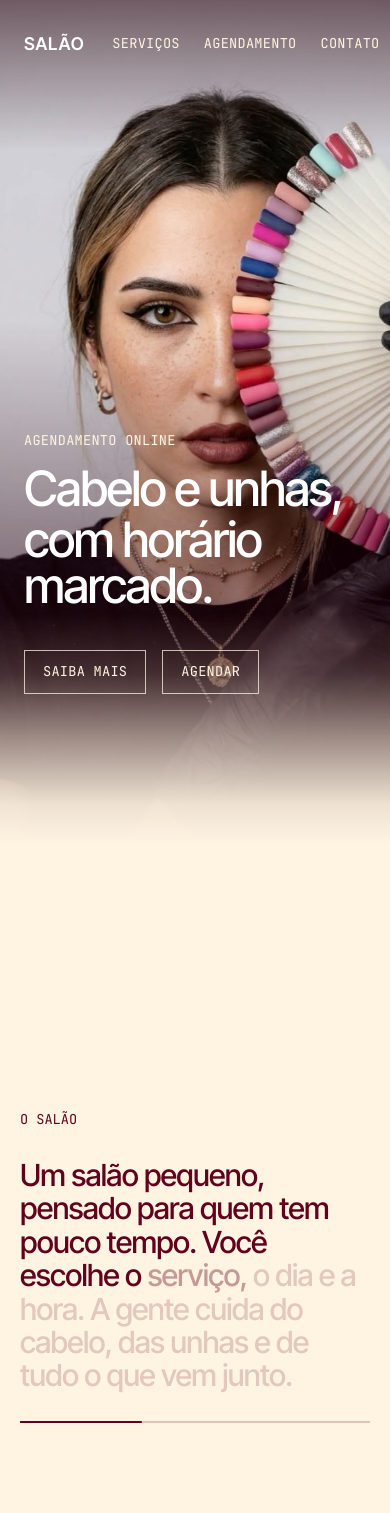
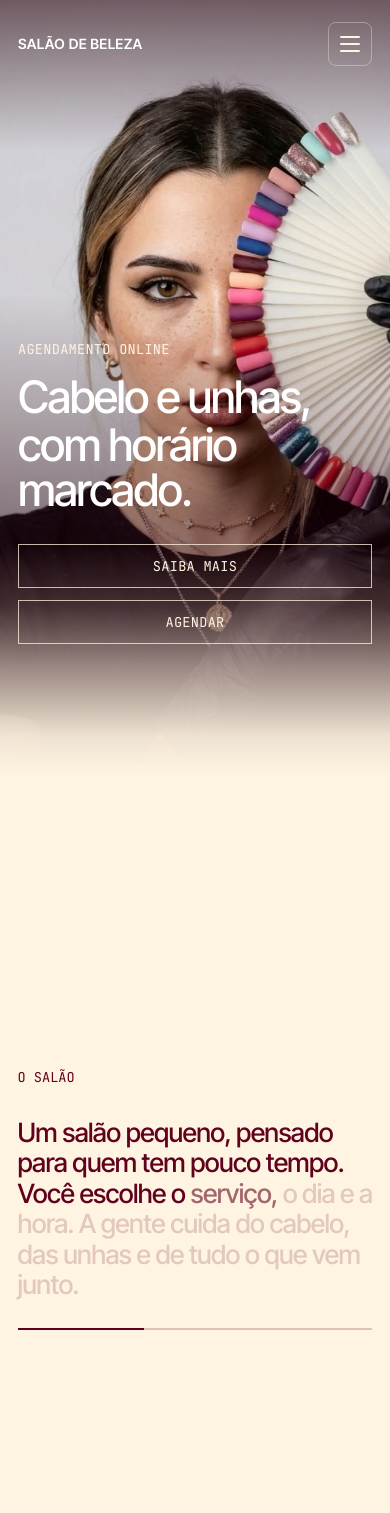
Before and after one commit to EvelynCostal/SalaoDeBeleza, a Spring Boot app: page / in a window 390 px wide. Shown: the top 1513 px of the page. Run offline with Spring Boot 4, Linux system fonts and the light colour scheme.

Commit message:
responsividade

```diff
--- a/salaoBeleza/src/main/resources/static/index.html
+++ b/salaoBeleza/src/main/resources/static/index.html
@@ -13,14 +13,20 @@
 <body>
 
     <header>
-        <nav>
-            <a class="marca" href="#">Salão<span class="resto"> de Beleza</span></a>
-            <ul>
+        <nav aria-label="Navegação principal">
+            <a href="#" class="marca">Salão<span class="resto"> de Beleza</span></a>
+
+            <button type="button" class="menu-toggle" aria-label="Abrir menu" aria-expanded="false" aria-controls="menu-navegacao">
+                <span></span>
+                <span></span>
+                <span></span>
+            </button>
+
+            <ul id="menu-navegacao">
                 <li><a href="#servicos">Serviços</a></li>
-                <li><a href="#agendamento">Agendamento</a></li>
+                <li><a href="#agendamento">Agendar</a></li>
                 <li><a href="#contato">Contato</a></li>
             </ul>
-            <a class="cta" href="#agendamento">Agendar</a>
         </nav>
 
         <div class="hero">
--- a/salaoBeleza/src/main/resources/static/script.js
+++ b/salaoBeleza/src/main/resources/static/script.js
@@ -1,5 +1,7 @@
 const form = document.getElementById('formAgendamento');
 const mensagem = document.getElementById('mensagem');
+const menuToggle = document.querySelector('.menu-toggle');
+const navMenu = document.querySelector('nav ul');
 
 form.addEventListener('submit', async (e) => {
     e.preventDefault();
@@ -36,3 +38,21 @@ form.addEventListener('submit', async (e) => {
         console.error('Erro:', error);
     }
 });
+
+if (menuToggle && navMenu) {
+    menuToggle.addEventListener('click', () => {
+        const aberto = navMenu.classList.toggle('aberto');
+        menuToggle.classList.toggle('ativo', aberto);
+        menuToggle.setAttribute('aria-expanded', aberto);
+        menuToggle.setAttribute('aria-label', aberto ? 'Fechar menu' : 'Abrir menu');
+    });
+
+    navMenu.querySelectorAll('a').forEach((link) => {
+        link.addEventListener('click', () => {
+            navMenu.classList.remove('aberto');
+            menuToggle.classList.remove('ativo');
+            menuToggle.setAttribute('aria-expanded', 'false');
+            menuToggle.setAttribute('aria-label', 'Abrir menu');
+        });
+    });
+};
--- a/salaoBeleza/src/main/resources/static/style.css
+++ b/salaoBeleza/src/main/resources/static/style.css
@@ -16,14 +15,14 @@
     --fonte-titulo: 'Fraunces', Georgia, 'Times New Roman', serif;
     --fonte-corpo: 'Plus Jakarta Sans', 'Segoe UI', system-ui, sans-serif;
     --largura: 1080px;
-    --margem: clamp(20px, 5vw, 40px);
+    --margem: clamp(16px, 4.5vw, 40px);
     --ease: cubic-bezier(0.2, 0.7, 0.2, 1);
     --fonte-hero: 'Inter Tight', 'Helvetica Neue', Arial, sans-serif;
     --fonte-mono: 'JetBrains Mono', ui-monospace, 'SFMono-Regular', Menlo, monospace;
 }
 
-* { box-sizing: border-box; margin: 0; padding: 0; }
-html { scroll-behavior: smooth; }
+*, *::before, *::after { box-sizing: border-box; margin: 0; padding: 0; }
+html { scroll-behavior: smooth; overflow-x: clip; }
 
 body {
     font-family: var(--fonte-corpo);
@@ -31,6 +30,7 @@ body {
     color: var(--texto);
     line-height: 1.6;
     min-height: 100vh;
+    overflow-x: clip;
     -webkit-font-smoothing: antialiased;
 }
 
@@ -77,7 +76,8 @@ nav {
     z-index: 2;
     display: flex;
     align-items: center;
-    gap: 40px;
+    justify-content: space-between;
+    gap: 24px;
     padding: 14px 32px 0;
     min-height: 76px;
     font-family: var(--fonte-mono);
@@ -93,14 +93,21 @@ nav a {
     min-height: 44px;
     color: var(--fundo);
     text-decoration: none;
+    white-space: nowrap;
 }
 
-nav ul { list-style: none; display: flex; gap: 32px; margin-left: auto; }
+nav ul {
+    list-style: none;
+    display: flex;
+    align-items: center;
+    flex-wrap: wrap;
+    gap: 32px;
+    margin-left: auto;
+}
 
 nav .marca {
     gap: 0.28em;
     color: #fff;
-    white-space: nowrap;
     font-family: var(--fonte-hero);
     font-size: 1.3rem;
     font-weight: 600;
@@ -118,6 +125,45 @@ nav a:not(.marca)::after {
     transition: transform 0.3s var(--ease);
 }
 nav a:not(.marca):hover::after, nav a:not(.marca):focus-visible::after { transform: scaleX(1); }
+
+/* Botão hambúrguer (oculto no desktop) */
+.menu-toggle {
+    display: none;
+    flex-direction: column;
+    justify-content: center;
+    gap: 5px;
+    width: 44px;
+    height: 44px;
+    padding: 0;
+    margin-left: auto;
+    background: transparent;
+    border: 1px solid rgba(255, 244, 226, 0.35);
+    border-radius: 8px;
+    cursor: pointer;
+    color: var(--fundo);
+}
+
+.menu-toggle span {
+    display: block;
+    width: 20px;
+    height: 2px;
+    margin: 0 auto;
+    background-color: currentColor;
+    border-radius: 2px;
+    transition: transform 0.28s var(--ease), opacity 0.2s ease;
+}
+
+.menu-toggle.ativo span:nth-child(1) {
+    transform: translateY(7px) rotate(45deg);
+}
+
+.menu-toggle.ativo span:nth-child(2) {
+    opacity: 0;
+}
+
+.menu-toggle.ativo span:nth-child(3) {
+    transform: translateY(-7px) rotate(-45deg);
+}
 
 .hero {
     position: relative;
@@ -155,7 +201,8 @@ nav a:not(.marca):hover::after, nav a:not(.marca):focus-visible::after { transfo
 .botao {
     display: inline-flex;
     align-items: center;
-    height: 44px;
+    justify-content: center;
+    min-height: 44px;
     padding: 0 18px;
     border: 1px solid rgba(255, 244, 226, 0.75);
     color: var(--fundo);
@@ -370,12 +386,26 @@ header :focus-visible { outline-color: var(--mostarda); }
     padding: clamp(32px, 6vw, 56px);
     margin-top: clamp(24px, 5vw, 56px);
 }
-#contato h2 { color: var(--mostarda); }
-#contato p { color: var(--creme); }
+#contato h2 { color: var(--mostarda); margin-bottom: 20px; }
+#contato p { color: var(--creme); margin-bottom: 6px; overflow-wrap: anywhere; }
 
+:focus-visible { outline: 2px solid var(--vinho); outline-offset: 3px; }
+header :focus-visible { outline-color: var(--mostarda); }
 
+/* ===== Responsividade tablets e celulares ===== */
+@media (max-width: 900px) {
+    nav .cta { display: none; }
+    nav { gap: 20px; }
+    nav ul { gap: 20px; }
+}
+
+@media (max-width: 820px) {
+    #agendamento { grid-template-columns: 1fr; gap: 28px; }
+    #agendamento .intro p { max-width: none; }
+}
 
 @media (max-width: 700px) {
+    header { min-height: 92svh; }
     header::before {
         inset: 0;
         width: 100%;
@@ -383,18 +413,101 @@ header :focus-visible { outline-color: var(--mostarda); }
         -webkit-mask-image: none;
         mask-image: none;
     }
-    header::after { background: linear-gradient(to top, #FFF4E2 0, rgba(255, 244, 226, 0.92) 40px, rgba(255, 244, 226, 0.55) 110px, rgba(255, 244, 226, 0.18) 170px, rgba(255, 244, 226, 0) 230px), linear-gradient(to bottom, rgba(40, 0, 12, 0.55) 0, rgba(40, 0, 12, 0) 150px), linear-gradient(to top, rgba(40, 0, 12, 0.88) 0, rgba(40, 0, 12, 0) 62%); }
-    nav { padding: 12px 24px 0; gap: 16px; }
-    nav .marca { font-size: 1.1rem; }
-    nav .marca .resto, nav .cta { display: none; }
-    nav ul { gap: 20px; }
-    .hero { padding: 0 24px 150px; }
-    .hero h1 { font-size: clamp(2.4rem, 12.5vw, 3.4rem); }
+    header::after {
+        background:
+            linear-gradient(to top, #FFF4E2 0, rgba(255, 244, 226, 0.92) 40px, rgba(255, 244, 226, 0.55) 110px, rgba(255, 244, 226, 0.18) 170px, rgba(255, 244, 226, 0) 230px),
+            linear-gradient(to bottom, rgba(40, 0, 12, 0.55) 0, rgba(40, 0, 12, 0) 150px),
+            linear-gradient(to top, rgba(40, 0, 12, 0.88) 0, rgba(40, 0, 12, 0) 62%);
+    }
+    nav {
+        padding: 12px 18px 0;
+        gap: 10px;
+        font-size: 0.82rem;
+    }
+    nav .marca {
+        font-size: 0.96rem;
+        letter-spacing: 0.02em;
+    }
+    nav .cta { display: none; }
+
+    .menu-toggle {
+        display: inline-flex;
+    }
+
+    nav ul {
+        display: none;
+        position: absolute;
+        top: calc(100% + 8px);
+        right: 18px;
+        left: 18px;
+        flex-direction: column;
+        align-items: stretch;
+        gap: 0;
+        margin-left: 0;
+        padding: 8px 16px;
+        background-color: var(--vinho-escuro);
+        border: 1px solid rgba(221, 184, 74, 0.35);
+        border-radius: 12px;
+        box-shadow: 0 16px 32px rgba(28, 0, 8, 0.35);
+        z-index: 20;
+    }
+
+    nav ul.aberto {
+        display: flex;
+    }
+
+    nav ul li {
+        border-bottom: 1px solid rgba(255, 244, 226, 0.14);
+    }
+
+    nav ul li:last-child {
+        border-bottom: none;
+    }
+
+    nav ul a {
+        width: 100%;
+        min-height: 46px;
+        justify-content: space-between;
+        padding: 10px 4px;
+    }
+
+    nav a:not(.marca)::after {
+        bottom: 6px;
+    }
+
+    .hero { padding: 0 18px 132px; }
+    .hero h1 { font-size: clamp(2.3rem, 11.5vw, 3.3rem); line-height: 1.0; }
+    .botoes { gap: 12px; margin-top: 28px; }
+    .botoes .botao { flex: 1 1 auto; }
+
+    #intro { height: 175vh; }
+    .intro-texto { font-size: clamp(1.55rem, 6.8vw, 2.3rem); line-height: 1.15; }
+}
+
+@media (max-width: 560px) {
+    main { padding: 16px 0 64px; }
+    main > section { padding: 40px 0; }
+    #servicos a {
+        flex-wrap: wrap;
+        gap: 8px 12px;
+        padding: 16px 0;
+    }
+    #servicos a:hover .nome, #servicos a:focus-visible .nome { transform: none; }
+    .acao { opacity: 1; transform: none; font-size: 0.8rem; }
+    form { padding: 22px 18px; border-radius: 12px; }
+    #contato { padding: 28px 20px; border-radius: 12px; }
+}
+
+@media (max-width: 390px) {
+    nav .marca { font-size: 0.88rem; }
+    .botoes { flex-direction: column; align-items: stretch; }
+    .botao { width: 100%; }
 }
 
 @media (prefers-reduced-motion: reduce) {
+    html { scroll-behavior: auto; }
+    *, *::before, *::after { animation: none !important; transition: none !important; }
     header::before, .hero { transform: none; opacity: 1; }
     .intro-texto .w { opacity: 1; }
+    .acao { opacity: 1; transform: none; }
 }
-
-@media (max-width: 900px) { nav .cta { display: none; } nav { gap: 28px; } nav ul { gap: 24px; } }
```
Also changed, not shown: other parts of salaoBeleza/src/main/resources/static/style.css (+12 -45 lines).
